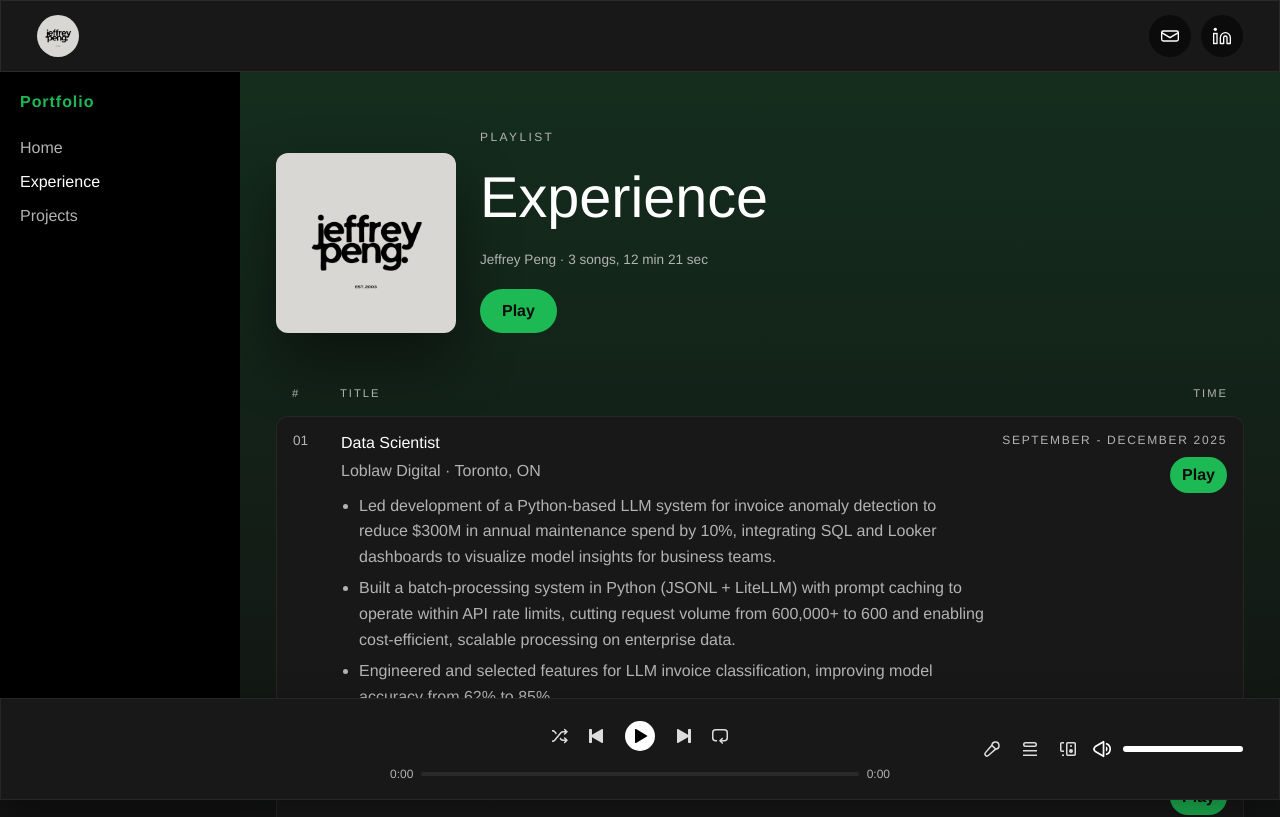
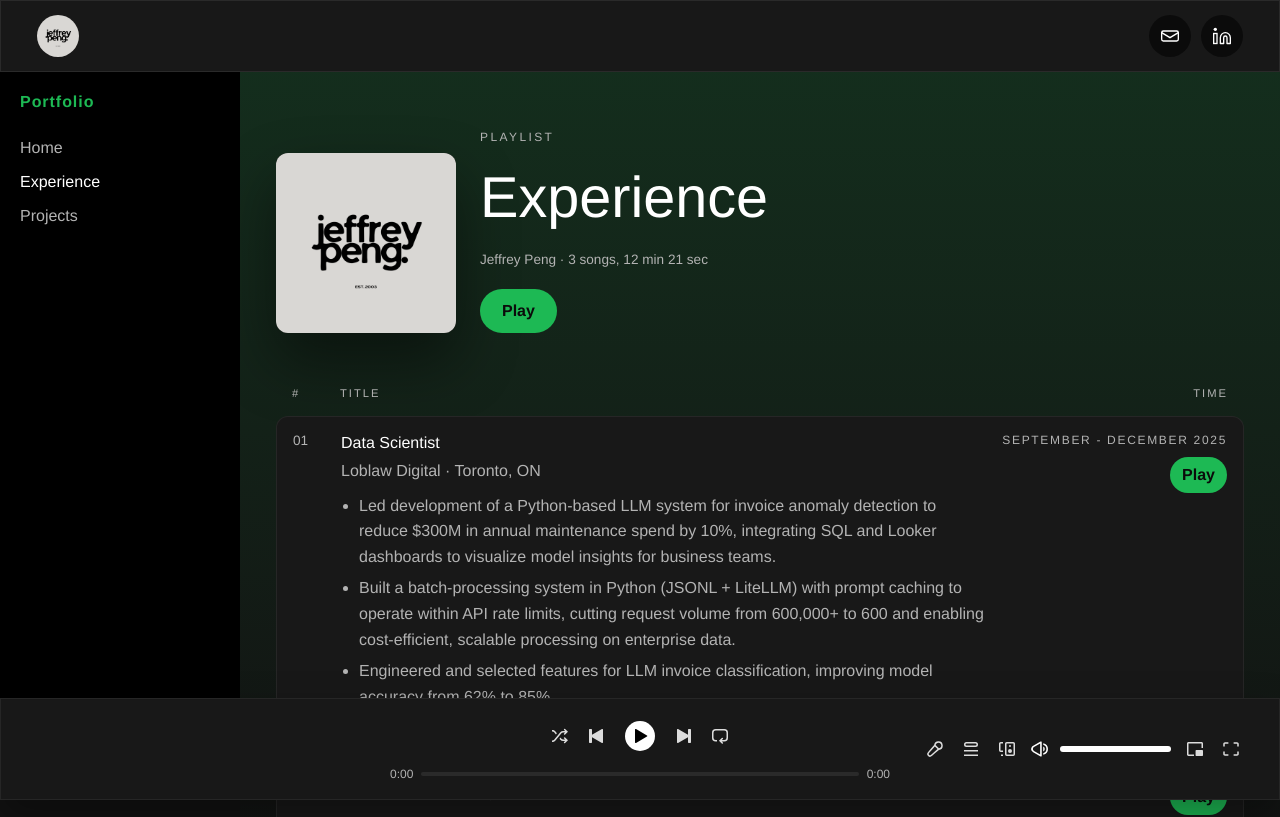
Before and after one commit to nesteajeff/personal-website, a Next.js app: page /experience in a window 1280 px wide. Shown: the top 817 px of the page. Built offline with nearby package versions, Linux system fonts and the light colour scheme.

Commit message:
add new icons to bottom bar

```diff
--- a/src/app/experience/page.tsx
+++ b/src/app/experience/page.tsx
@@ -407,6 +407,12 @@ export default function ExperiencePage() {
                 aria-label="Volume"
               />
             </div>
+            <button type="button" className="spotify-icon-button" aria-label="Mini player">
+              <img src="/miniplayer.svg" alt="" aria-hidden="true" />
+            </button>
+            <button type="button" className="spotify-icon-button" aria-label="Fullscreen">
+              <img src="/fullscreen.svg" alt="" aria-hidden="true" />
+            </button>
           </div>
         </footer>
       </main>
--- a/src/app/page.tsx
+++ b/src/app/page.tsx
@@ -270,20 +270,24 @@ export default function Home() {
         <section className="spotify-section">
           <h2 className="spotify-section-title">Playlists</h2>
           <div className="spotify-playlists">
-            <Link className="spotify-playlist-card" href="/experience">
+            <div className="spotify-playlist-card">
               <div>
                 <h3>Experience</h3>
                 <p>3 tracks</p>
               </div>
-              <span className="spotify-play">Play</span>
-            </Link>
-            <Link className="spotify-playlist-card" href="/projects">
+              <Link className="spotify-play" href="/experience">
+                Play
+              </Link>
+            </div>
+            <div className="spotify-playlist-card">
               <div>
                 <h3>Projects</h3>
                 <p>2 tracks</p>
               </div>
-              <span className="spotify-play">Play</span>
-            </Link>
+              <Link className="spotify-play" href="/projects">
+                Play
+              </Link>
+            </div>
           </div>
         </section>
 
@@ -446,6 +450,12 @@ export default function Home() {
                 aria-label="Volume"
               />
             </div>
+            <button type="button" className="spotify-icon-button" aria-label="Mini player">
+              <img src="/miniplayer.svg" alt="" aria-hidden="true" />
+            </button>
+            <button type="button" className="spotify-icon-button" aria-label="Fullscreen">
+              <img src="/fullscreen.svg" alt="" aria-hidden="true" />
+            </button>
           </div>
         </footer>
       </main>
--- a/src/app/projects/page.tsx
+++ b/src/app/projects/page.tsx
@@ -382,6 +382,12 @@ export default function ProjectsPage() {
                 aria-label="Volume"
               />
             </div>
+            <button type="button" className="spotify-icon-button" aria-label="Mini player">
+              <img src="/miniplayer.svg" alt="" aria-hidden="true" />
+            </button>
+            <button type="button" className="spotify-icon-button" aria-label="Fullscreen">
+              <img src="/fullscreen.svg" alt="" aria-hidden="true" />
+            </button>
           </div>
         </footer>
       </main>
```
